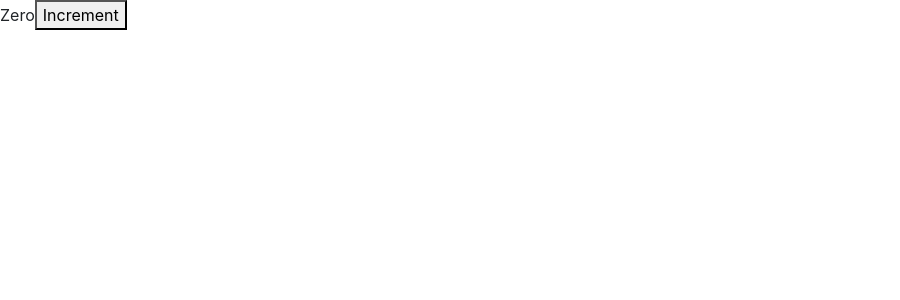
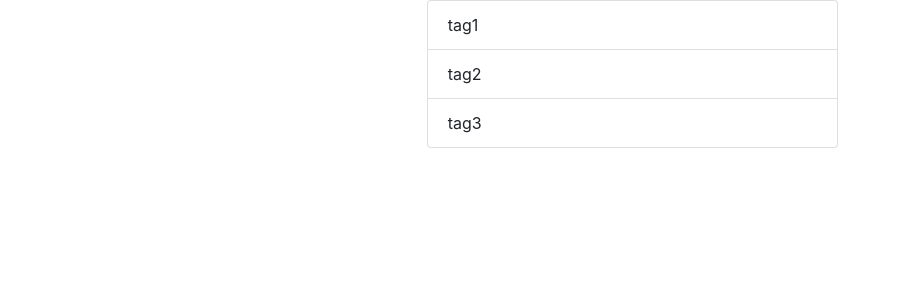
Before and after one commit to haris-begluk/react-m, a React (Create React App) app: page / in a window 1280 px wide. Shown: the top 300 px of the page, without its empty margins (0-900 px from the left). Built offline with nearby package versions, Linux system fonts and the light colour scheme.

Commit message:
Conditional Rendering

```diff
--- a/src/components/counter.jsx
+++ b/src/components/counter.jsx
@@ -2,26 +2,34 @@ import React, { Component } from "react";
 
 class Counter extends Component {
   state = {
-    count: 0
+    tags: ["tag1", "tag2", "tag3"]
   };
-  render() {
+  renderTags() {
+    if (this.state.tags.length === 0) return <p>There are no tags!</p>;
     return (
-      <React.Fragment>
-        <span>{this.formatCount()}</span>
-        <button>Increment</button>
-      </React.Fragment>
+      <ul className="list-group col-md-4 offset-md-4">
+        {this.state.tags.map(tag => (
+          <li className="list-group-item" key={tag}>
+            {tag}
+          </li>
+        ))}
+      </ul>
     );
   }
 
-  formatCount() {
-    const { count } = this.state;
-    return count === 0 ? "Zero" : count;
-    //return count === 0 ? <h1>Zero</h1> : count;
-    //const zero = <h1>Zero</h1>;
+  render() {
+    return (
+      <div>
+        {this.state.tags.length === 0 && "Please create new tag!"}
+        {this.renderTags()}
+      </div>
+    );
   }
 }
 
 export default Counter;
+
+//================================================================
 /*
 First Way:
 return (
@@ -41,4 +49,37 @@ return (
 
   Multi cursor editing:
   select tag and ctrl + d
+          //    imageUrl: "http://picsum.photos/200"
+          //<img src={this.state.imageUrl} alt="ot loaded" />
+
+=============================================================
+style = {
+    fontSize: 30,
+    fontWight: "bold"
+  };
+ <span style={this.style} className="badge badge-primary m-2">
+          {this.formatCount()}
+</span>
+
+or
+
+<span style={{ fontSize: 30 }} className="badge badge-primary m-2">
+          {this.formatCount()}
+</span>
+===================================================================
+<span className={this.getBadgeClasses()}>{this.formatCount()}</span>
+<button className="btn btn-secondary btn-sm">Increment</button>
+ getBadgeClasses() {
+    let classes = "badge m-2 badge-";
+    classes += this.state.count === 0 ? "warning" : "primary";
+    return classes;
+  }
+
+  formatCount() {
+    const { count } = this.state;
+    return count === 0 ? "Zero" : count;
+    //return count === 0 ? <h1>Zero</h1> : count;
+    //const zero = <h1>Zero</h1>;
+  }
+
 */
```
